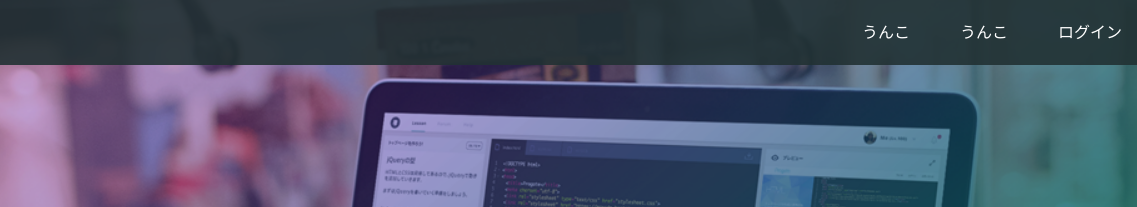
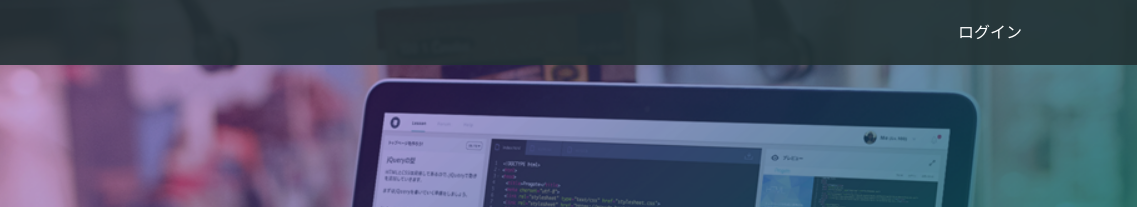
Before and after one commit to sinsondesu/sinsondesu.github.io, a plain HTML site: page index.html in a window 1280 px wide. Shown: the top 207 px of the page, 143-1280 px from the left. Drawn offline with Linux system fonts and the light colour scheme.

Commit message:
Update index.html

```diff
--- a/index.html
+++ b/index.html
@@ -15,8 +15,8 @@
       </div>
       <span class="fa fa-bars menu-icon"></span>
       <div class="header-right">
-        <a href="#">うんこ</a>
-        <a href="#">うんこ</a>
+        <a href="#"></a>
+        <a href="#"></a>
         <a href="#" class="login">ログイン</a>
       </div>
     </div>
```
